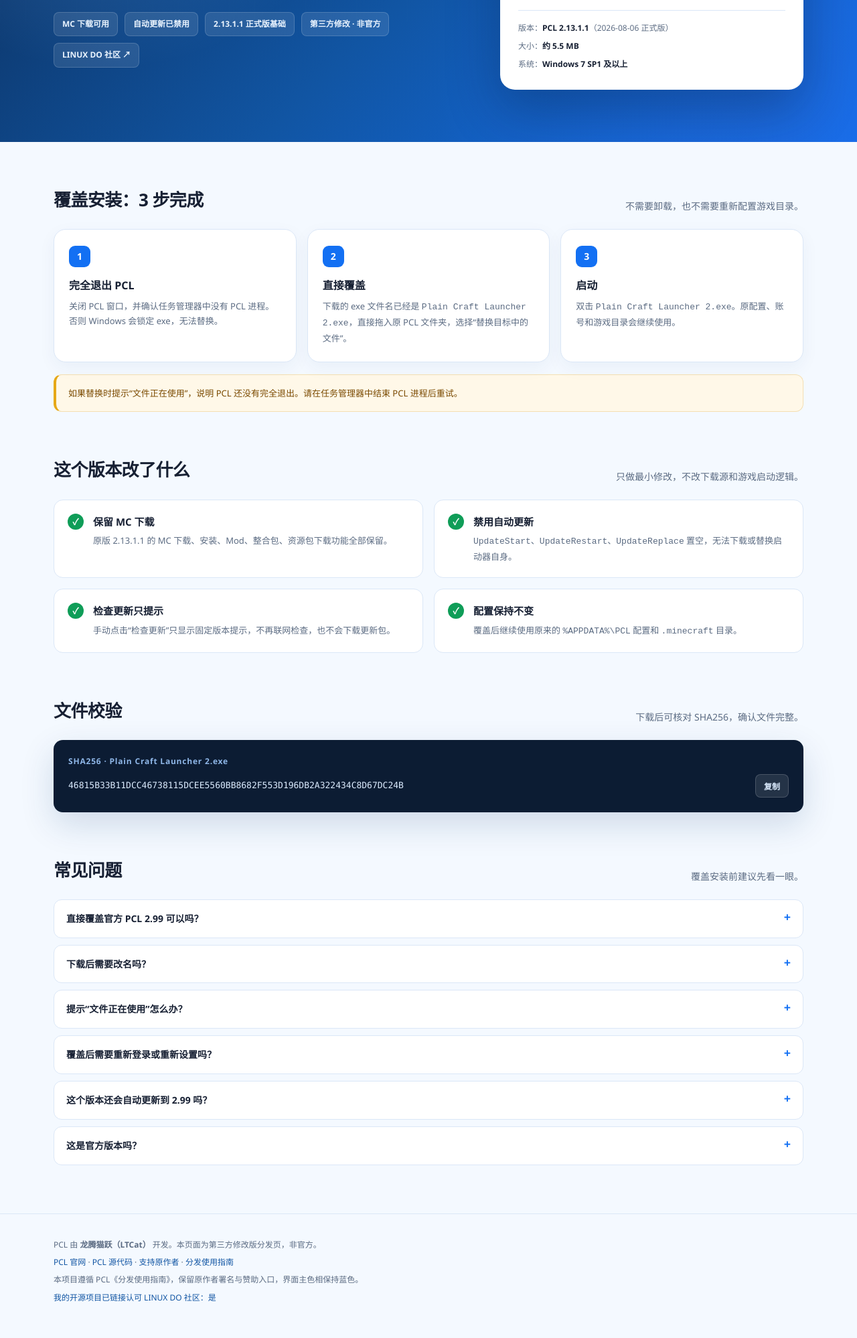
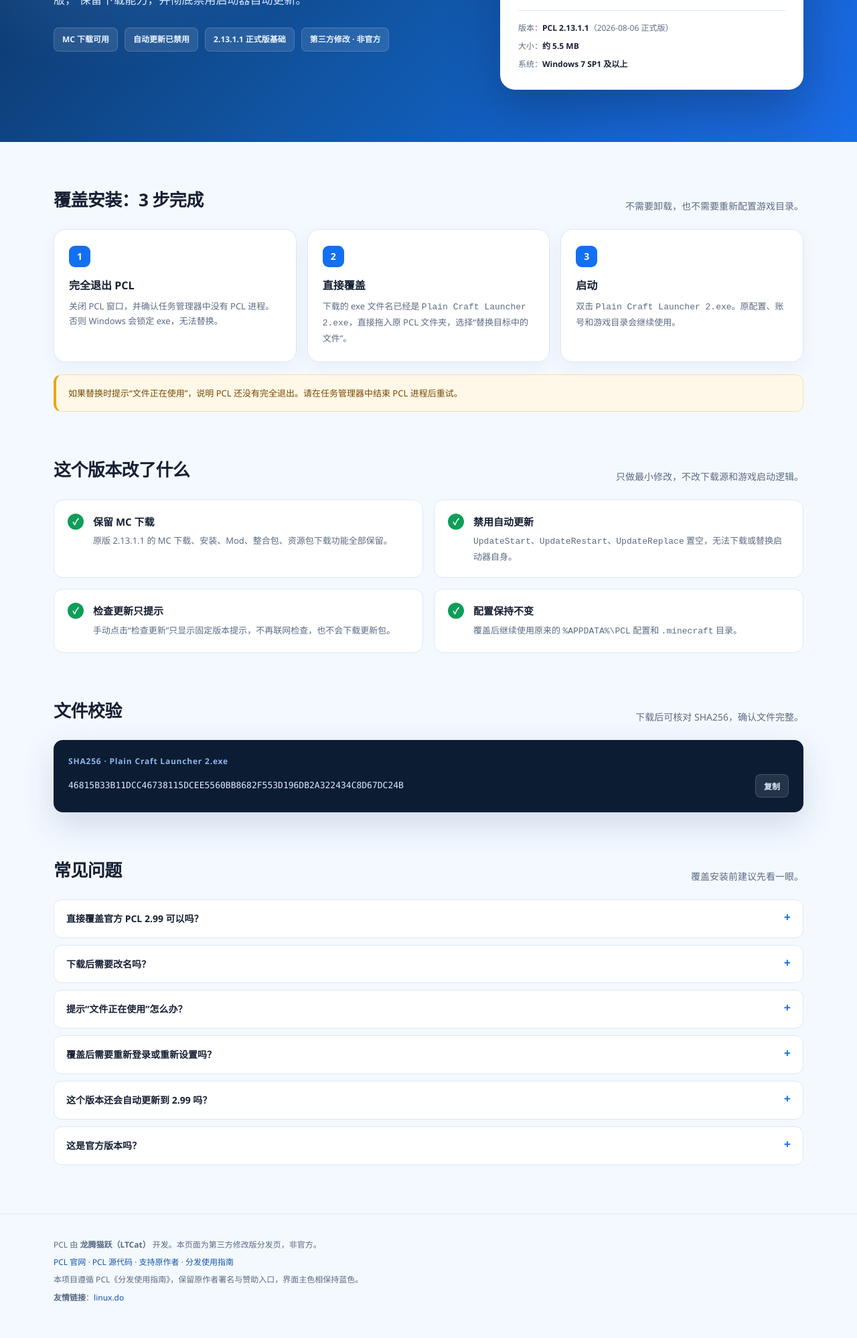
Before and after one commit to Megalomanian/PCL-2.13.1.1-NoUpdate, a plain HTML site: page docs/index.html in a window 1280 px wide. Shown: the part 432-2430 px from the top of the page at 67% size. Drawn offline with Linux system fonts and the light colour scheme.

Commit message:
Use simple LINUX DO friend link section

```diff
--- a/docs/index.html
+++ b/docs/index.html
@@ -199,11 +199,6 @@
       border-radius: 8px;
       font-size: 12px;
       font-weight: 700;
-    }
-
-    .badges a.badge:hover {
-      text-decoration: none;
-      background: rgba(255, 255, 255, .16);
     }
 
     .download-card {
@@ -547,7 +542,6 @@
           <span class="badge">自动更新已禁用</span>
           <span class="badge">2.13.1.1 正式版基础</span>
           <span class="badge">第三方修改 · 非官方</span>
-          <a class="badge" href="https://linux.do" target="_blank" rel="noopener">LINUX DO 社区 ↗</a>
         </div>
       </div>
 
@@ -700,7 +694,7 @@
         <a href="https://github.com/Megalomanian/PCL-2.13.1.1-NoUpdate/blob/main/LICENCE" target="_blank" rel="noopener">分发使用指南</a>
       </p>
       <p>本项目遵循 PCL《分发使用指南》，保留原作者署名与赞助入口，界面主色相保持蓝色。</p>
-      <p><a href="https://linux.do" target="_blank" rel="noopener">我的开源项目已链接认可 LINUX DO 社区：是</a></p>
+      <p><b>友情链接</b>：<a href="https://linux.do" target="_blank" rel="noopener">linux.do</a></p>
     </div>
   </footer>
 
```
Also changed, not shown: SHA256SUMS.txt, 2 other files.
